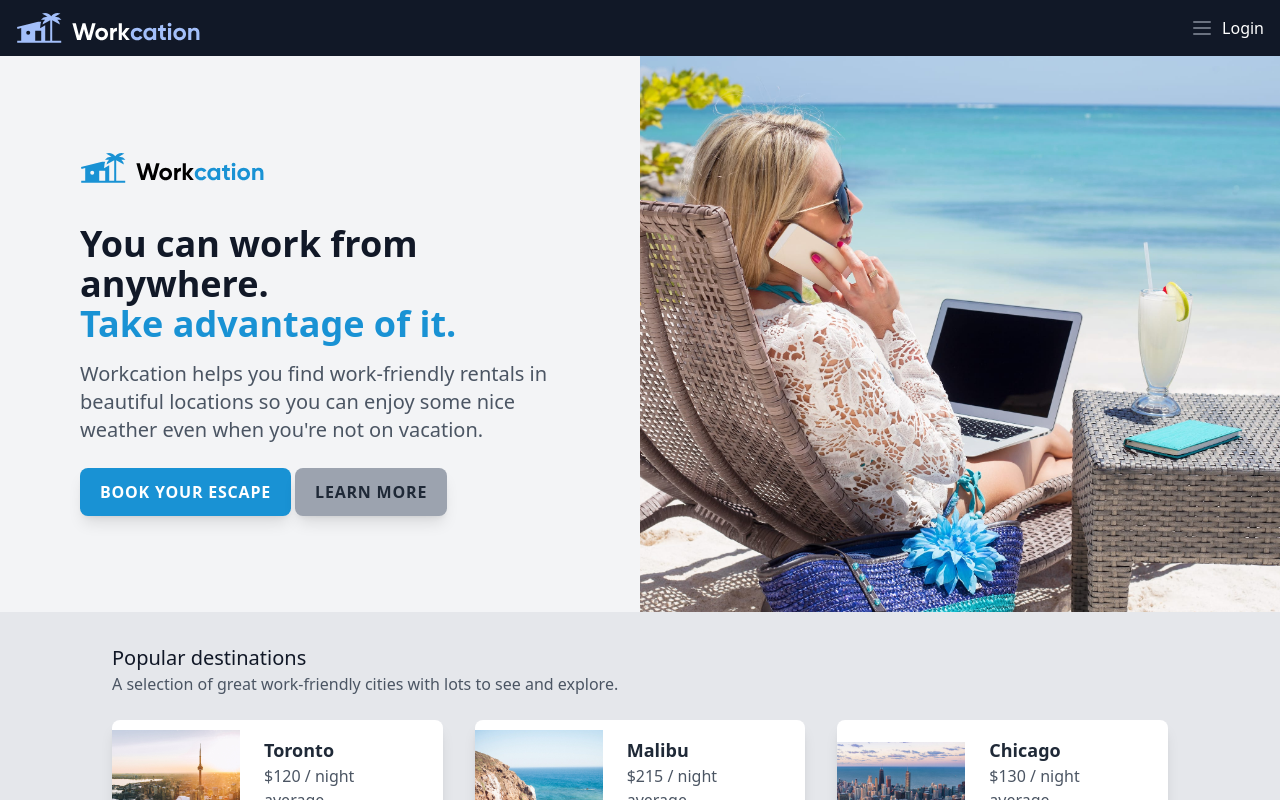
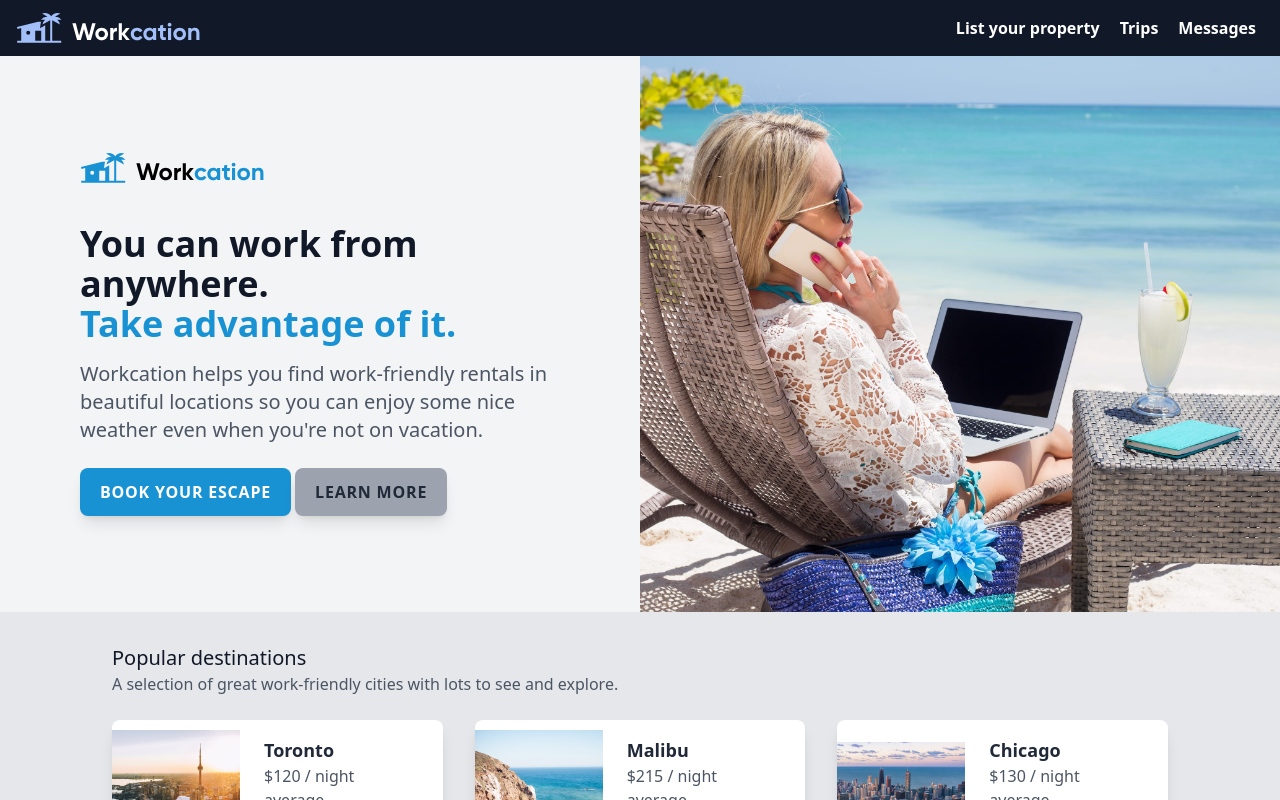
Before and after one commit to volhalink/my-tailwind-project, a Vue app: page / in a window 1280 px wide. Shown: the top 800 px of the page. Built offline with nearby package versions, Linux system fonts and the light colour scheme; the HTML template or start-up script is replaced by a standard one.

Commit message:
Make the navbar responsive

```diff
--- a/src/components/NavbarHeader.vue
+++ b/src/components/NavbarHeader.vue
@@ -1,11 +1,10 @@
 <template>
-    <header class="bg-gray-900">
-      <div class="flex items-center justify-between px-4 py-3">
+    <header class="bg-gray-900 sm:flex sm:justify-between sm:items-center sm:px-4 sm:py-3">
+      <div class="flex items-center justify-between px-4 py-3 sm:p-0">
         <div>
           <img class="h-8" src="../../public/img/logo-inverted.svg" alt="Workcation">
         </div>
-        <div class="flex items-center">
-          <div>
+        <div class="sm:hidden">
           <button @click="isOpen = !isOpen" type="button" class="block text-gray-500 hover:text-white focus:text-white focus:outline-none">
             <svg class="h-6 w-6 fill-current" viewBox="0 0 24 24">
               <path v-if="isOpen" fill-rule="evenodd" d="M18.278 16.864a1 1 0 0 1-1.414 1.414l-4.829-4.828-4.828 4.828a1 1 0 0 1-1.414-1.414l4.828-4.829-4.828-4.828a1 1 0 0 1 1.414-1.414l4.829 4.828 4.828-4.828a1 1 0 1 1 1.414 1.414l-4.828 4.829 4.828 4.828z"/>
@@ -13,15 +12,11 @@
             </svg>
           </button>
         </div>
-          <div class="text-white ml-2">
-            Login
     </div>
-      </div>
-    </div>
-    <div :class="isOpen ? 'block' : 'hidden'" class="px-2 pt-2 pb-4">
+    <div :class="isOpen ? 'block' : 'hidden'" class="px-2 pt-2 pb-4 sm:flex sm:p-0">
       <a href="#" class="block px-2 py-1 text-white font-semibold rounded hover:bg-gray-800">List your property</a>
-      <a href="#" class="mt-1 block px-2 py-1 text-white font-semibold rounded hover:bg-gray-800">Trips</a>
-      <a href="#" class="mt-1 block px-2 py-1 text-white font-semibold rounded hover:bg-gray-800">Messages</a>
+      <a href="#" class="mt-1 block px-2 py-1 text-white font-semibold rounded hover:bg-gray-800 sm:mt-0 sm:ml-1">Trips</a>
+      <a href="#" class="mt-1 block px-2 py-1 text-white font-semibold rounded hover:bg-gray-800 sm:mt-0 sm:ml-1">Messages</a>
     </div>
     </header>
   </template>
```
Also changed, not shown: 1 other file (tests, documents, lock files or other folders). Lines whose indentation alone changed are shown as unchanged.
